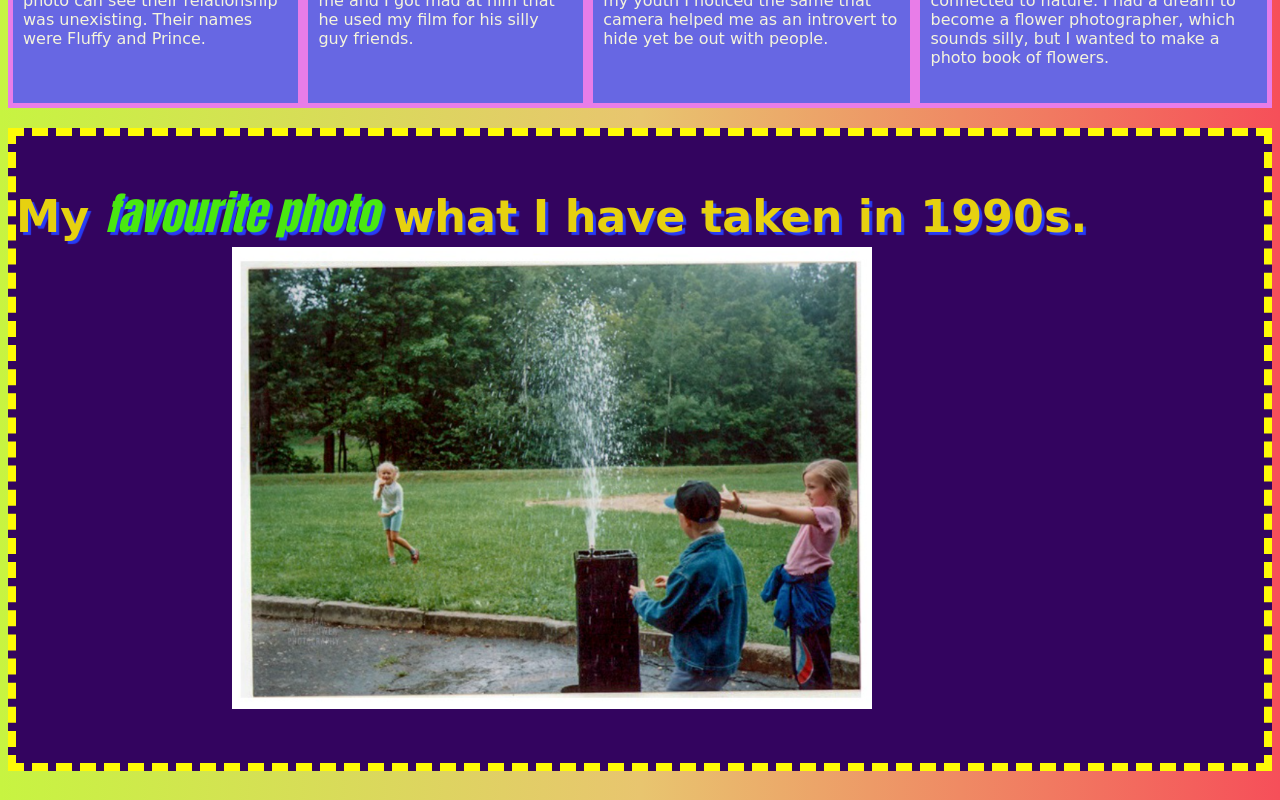
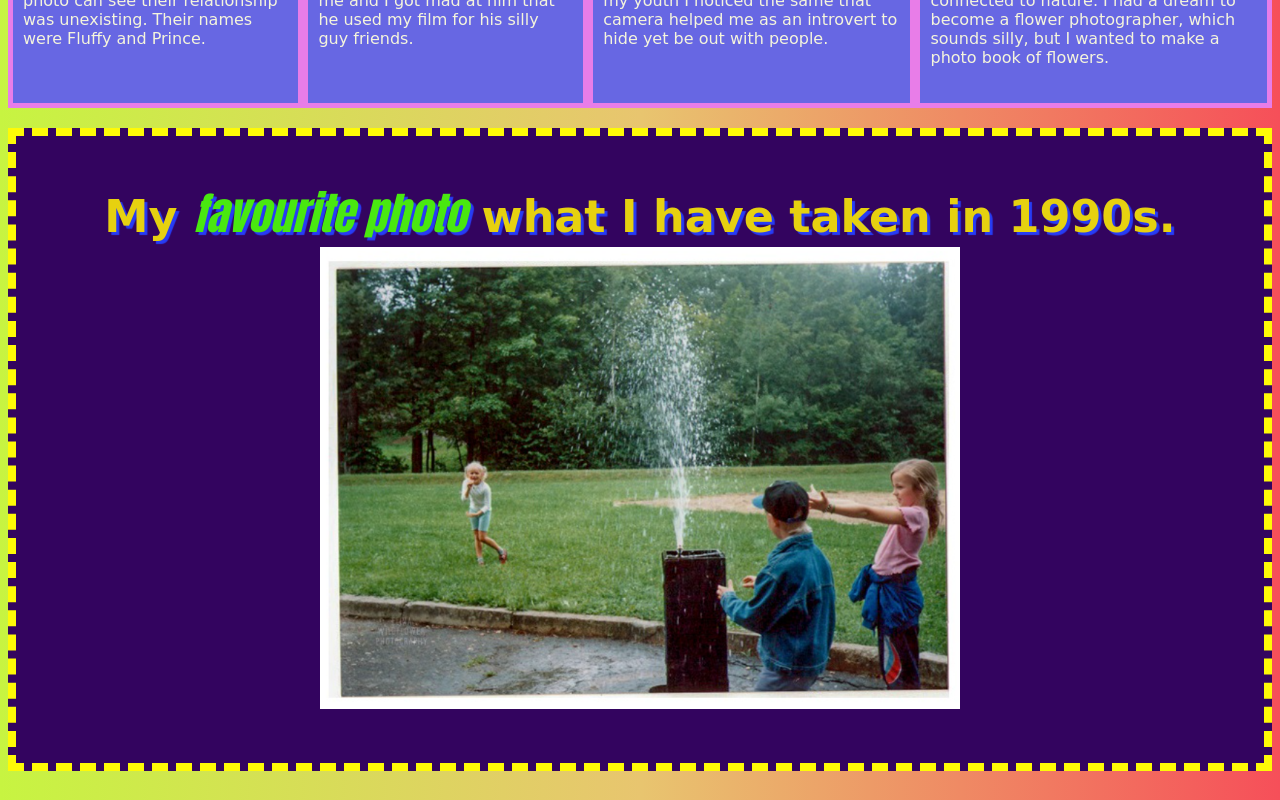
Before and after one commit to elinanomade/new-90s-page, a plain HTML site: page index.html in a window 1280 px wide. Shown: the part 1440-2240 px from the top of the page. Drawn offline with nearby package versions, Linux system fonts and the light colour scheme; a script that the page names is missing.

Commit message:
git push

```diff
--- a/homepage.css
+++ b/homepage.css
@@ -58,6 +58,7 @@ ul {
   margin: 20px auto;
   max-width: 500px;
 }
+
 .favphoto {
   text-align: center;
   font-family: cursive;
@@ -68,8 +69,13 @@ ul {
   background-color: #33045f;
   color: #e6d110;
   text-shadow: 3px 3px 1px rgb(39, 60, 245);
+  align-items: center;
 }
-
+img{
+  max-width: 100%;
+  border-image: auto;
+  image-orientation: center;
+}
 .container {
 }
 @media screen and (min-width: 600px) {
@@ -86,10 +92,10 @@ ul {
     display: flex; /*how to make them that they follow the size as I make scren smaller?*/
   }
   .favphoto {
-    display: flex;
+    display: flow-root;
   }
   .video {
-    display: flex;
+    display: inline-flex;
   }
 }
 
```
